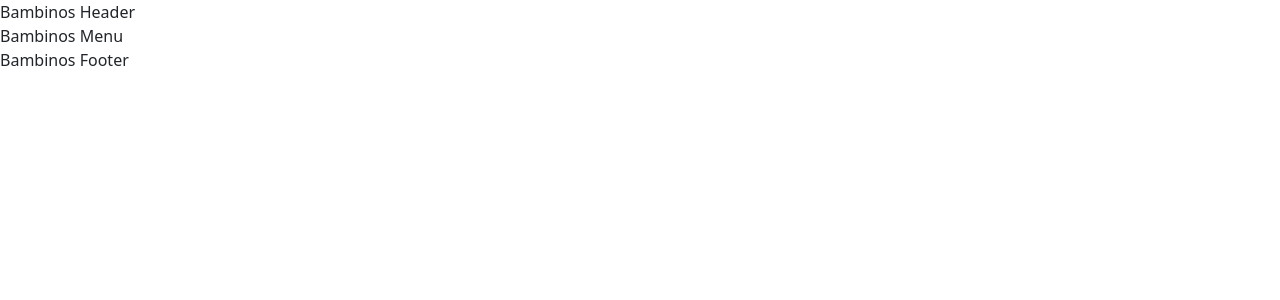
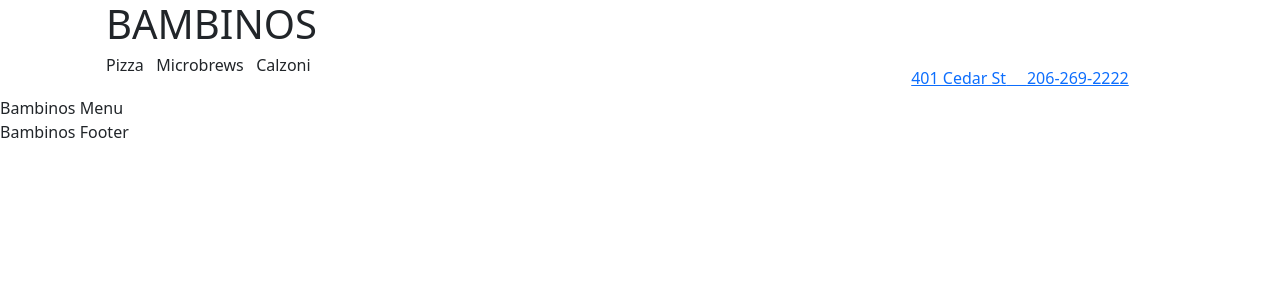
Before and after one commit to capricious-slingshot/turbo-octo-pizzeria, a React (Create React App) app: page / in a window 1280 px wide. Shown: the top 300 px of the page. Built offline with nearby package versions, Linux system fonts and the light colour scheme.

Commit message:
extracting header components

```diff
--- /dev/null
+++ b/src/componets/BusinessInfo.js
@@ -0,0 +1,22 @@
+import { Component } from 'react'
+
+class Logo extends Component{
+  constructor(props) {
+    super(props)
+    console.log(props)
+    this.streetAddress = props.streetAddress
+    this.phone = props.phone
+  }
+
+  render(){
+    return(
+      <div className="col" id="headerInfo">
+        <h4 className="text-center text-white">Everyday Noon - 9pm</h4>
+        <h5 className="text-center text-white">Happy Hour 4 - 6</h5>
+        <h6 className="text-center text-white"><a href="tel:206-269-2222" className="phoneContact">{this.streetAddress} &nbsp; &nbsp; {this.phone}</a></h6>
+      </div>
+    )
+  }
+}
+
+ export default Logo
--- a/src/componets/Header.js
+++ b/src/componets/Header.js
@@ -1,18 +1,14 @@
-import {Component} from 'react'
+import Logo from './Logo'
+import BusinessInfo from './BusinessInfo'
 // import { x,y,z  } from 'react-bootstrap';
 
-class Header extends Component{
-  constructor(props) {
-    super(props)
-    console.log(props)
-    this.restaurant = props.restaurant
-  }
-
-  render() {
-    return (
-      <div>{this.restaurant} Header</div>
-    )
-  }
+export default function Header(){
+  return (
+    <div className="container">
+      <div className="row">
+        <Logo />
+        <BusinessInfo phone={"206-269-2222"} streetAddress={"401 Cedar St"}/>
+      </div>
+    </div>
+  )
 }
-
-export default Header
--- /dev/null
+++ b/src/componets/Logo.js
@@ -0,0 +1,18 @@
+export default function Logo(){
+  return (
+    <div className="col-sm-12 col-md-6 col-lg-7 col-xl-8">
+      <div className="container" id="logo">
+        <div className="row">
+          <div className="col-12">
+            <h1>BAMBINOS</h1>
+          </div>
+        </div>
+        <div className="row">
+          <div className="col-12">
+            <h6>Pizza &nbsp; Microbrews &nbsp; Calzoni</h6>
+          </div>
+        </div>
+      </div>
+    </div>
+  )
+}
```
